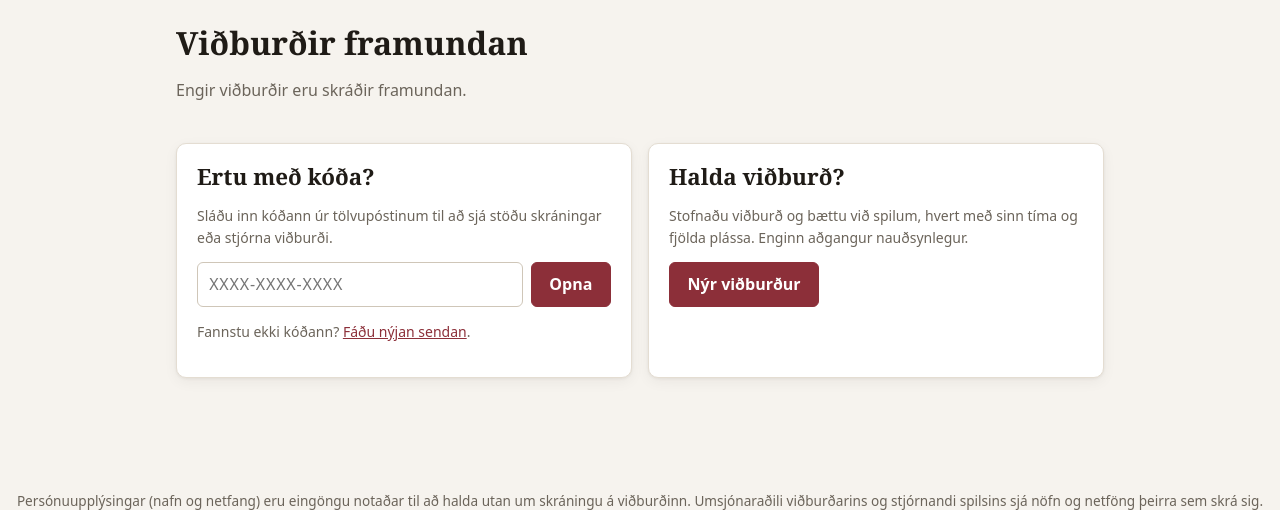
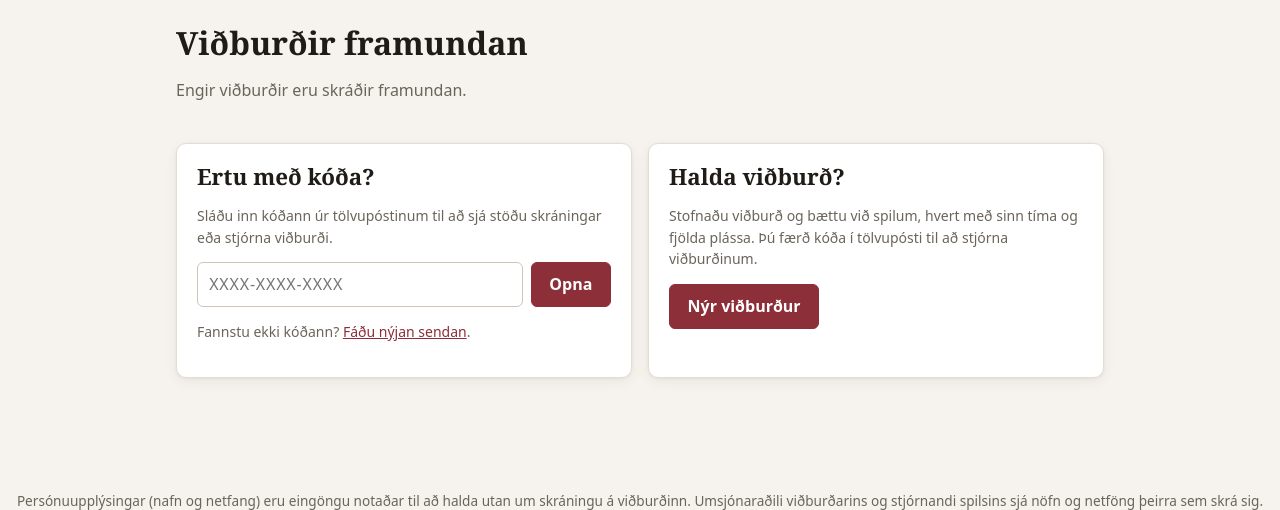
Before and after one commit to bjornlevi/skraning, a Flask app: page / in a window 1280 px wide. Shown: the part 56-566 px from the top of the page. Run offline with Flask 3, Linux system fonts and the light colour scheme; data that the repository does not hold is empty.

Commit message:
Front page: mention the create password instead of 'no account needed'
Co-Authored-By: Claude Opus 5.5 <noreply@anthropic.com>

```diff
--- a/templates/home.html
+++ b/templates/home.html
@@ -25,7 +25,7 @@
     </div>
     <div class="panel" style="flex:1 1 300px">
       <h2 style="margin-top:0">Halda viðburð?</h2>
-      <p class="muted small">Stofnaðu viðburð og bættu við spilum, hvert með sinn tíma og fjölda plássa. Enginn aðgangur nauðsynlegur.</p>
+      <p class="muted small">Stofnaðu viðburð og bættu við spilum, hvert með sinn tíma og fjölda plássa. Þú færð kóða í tölvupósti til að stjórna viðburðinum{% if config.CREATE_PASSWORD %}; lykilorð til að stofna viðburði fæst hjá umsjónarmanni síðunnar{% endif %}.</p>
       <a class="btn" href="{{ url_for('new_event') }}">Nýr viðburður</a>
     </div>
   </div>
```
